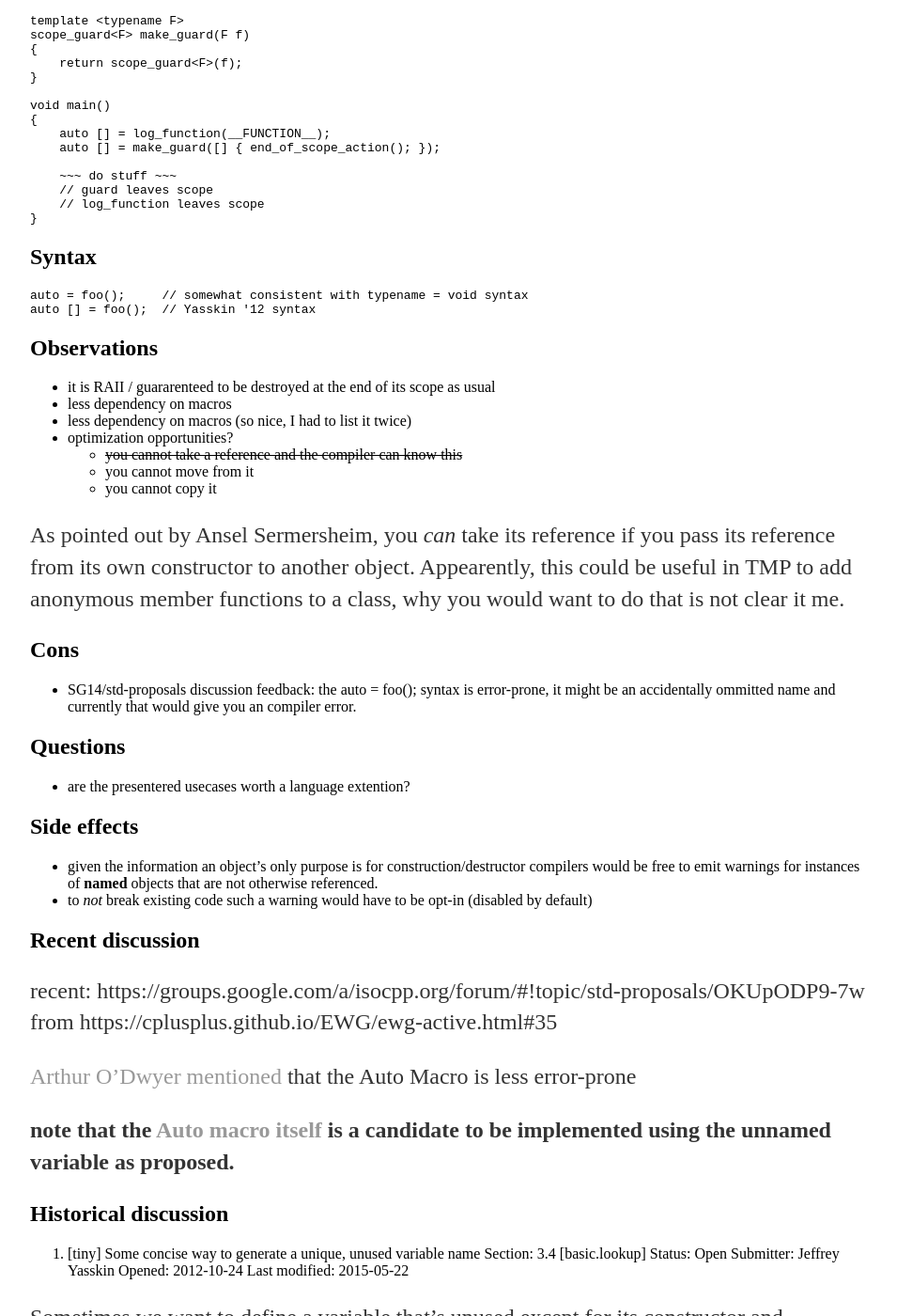
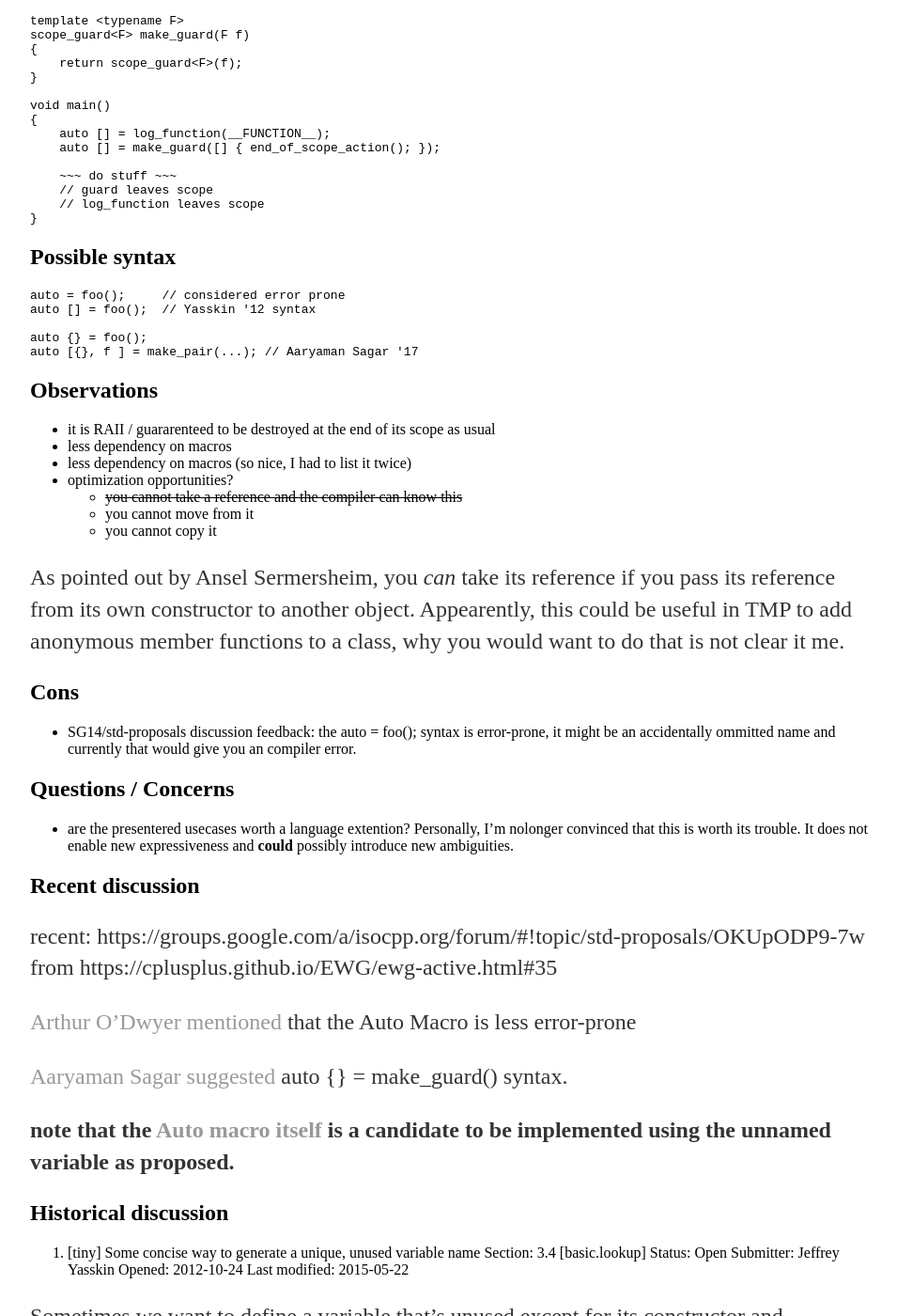
Before and after one commit to janwilmans/janwilmans.github.io, a Jekyll site: the page built from auto.md, in a window 1280 px wide and 1400 px high, scrolled down 1176 px. Shown: the whole window at 94% size, without its empty margins (160-1115 px from the left). Built offline with Jekyll 4.4.1, drawn with Linux system fonts in a browser that asks for light colours; our own code applies the rules of GitHub Pages for plain Markdown files.

Commit message:
Update auto.md

````diff
--- a/auto.md
+++ b/auto.md
@@ -69,10 +69,13 @@ void main()
 }
 ```
 
-## Syntax
+## Possible syntax
 ```
-auto = foo();     // somewhat consistent with typename = void syntax
+auto = foo();     // considered error prone
 auto [] = foo();  // Yasskin '12 syntax
+
+auto {} = foo();
+auto [{}, f ] = make_pair(...); // Aaryaman Sagar '17
 ```
 
 ## Observations
@@ -90,19 +93,17 @@ Appearently, this could be useful in TMP to add anonymous member functions to a
 ## Cons
 - SG14/std-proposals discussion feedback: the auto = foo(); syntax is error-prone, it might be an accidentally ommitted name and currently that would give you an compiler error.
 
-## Questions
-- are the presentered usecases worth a language extention?
+## Questions / Concerns
+- are the presentered usecases worth a language extention? Personally, I'm nolonger convinced that this is worth its trouble. It does not enable new expressiveness and **could** possibly introduce new ambiguities.
 
-## Side effects
-
-- given the information an object's only purpose is for construction/destructor compilers would be free to emit warnings for instances of **named** objects that are not otherwise referenced.
-- to *not* break existing code such a warning would have to be opt-in (disabled by default)
 
 ## Recent discussion
 recent: https://groups.google.com/a/isocpp.org/forum/#!topic/std-proposals/OKUpODP9-7w
 from https://cplusplus.github.io/EWG/ewg-active.html#35
 
 [Arthur O'Dwyer mentioned](https://groups.google.com/a/isocpp.org/d/msg/std-proposals/OKUpODP9-7w/aEQhdSWLAgAJ) that the Auto Macro is less error-prone
+
+[Aaryaman Sagar suggested](https://groups.google.com/a/isocpp.org/forum/?utm_medium=email&utm_source=footer#!msg/std-proposals/OKUpODP9-7w/sMUyn5hYBgAJ) auto {} = make_guard() syntax.
 
 **note that the [Auto macro itself](https://github.com/janwilmans/janwilmans.github.io/edit/master/auto.h) is a candidate to be implemented using the unnamed variable as proposed.**
 
````
